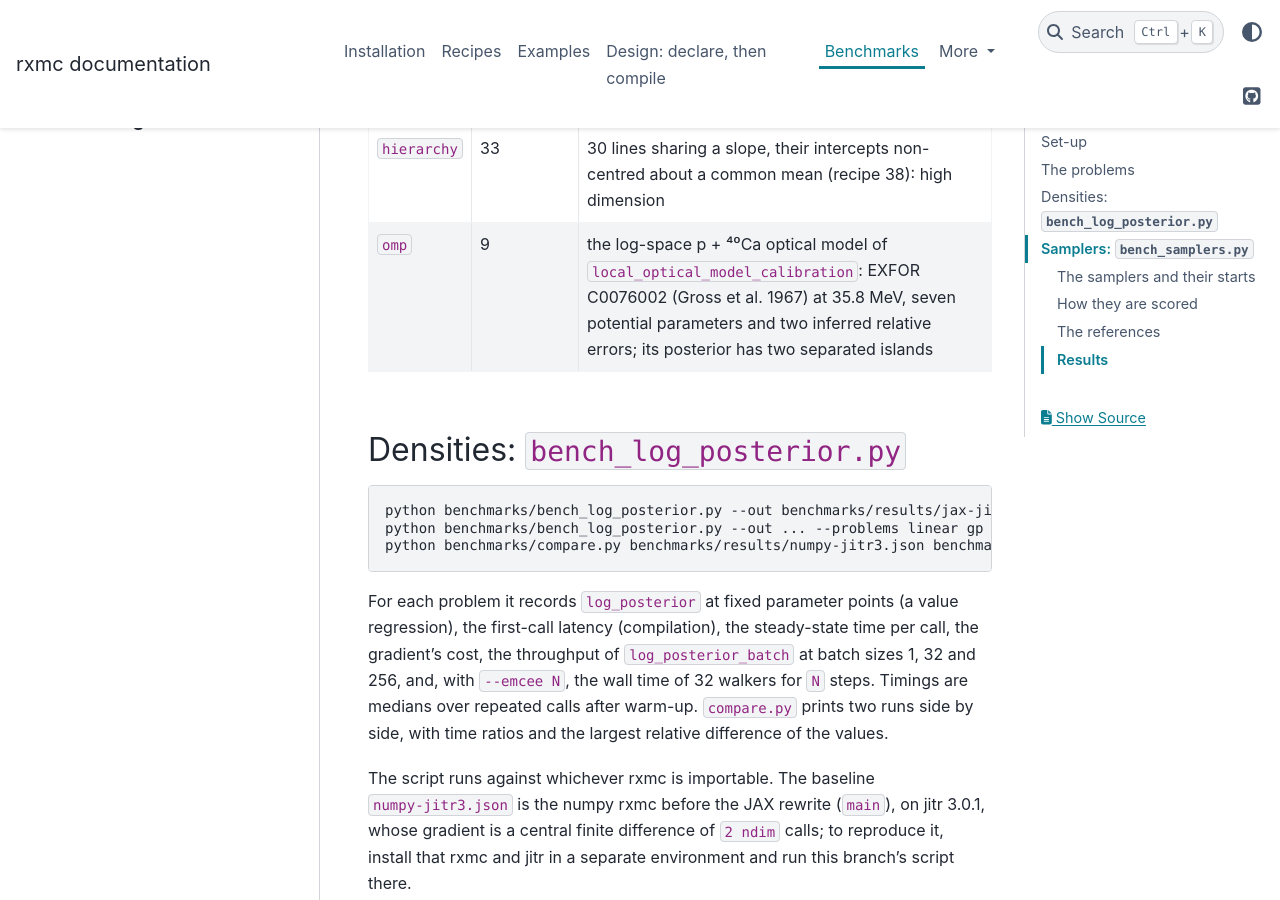
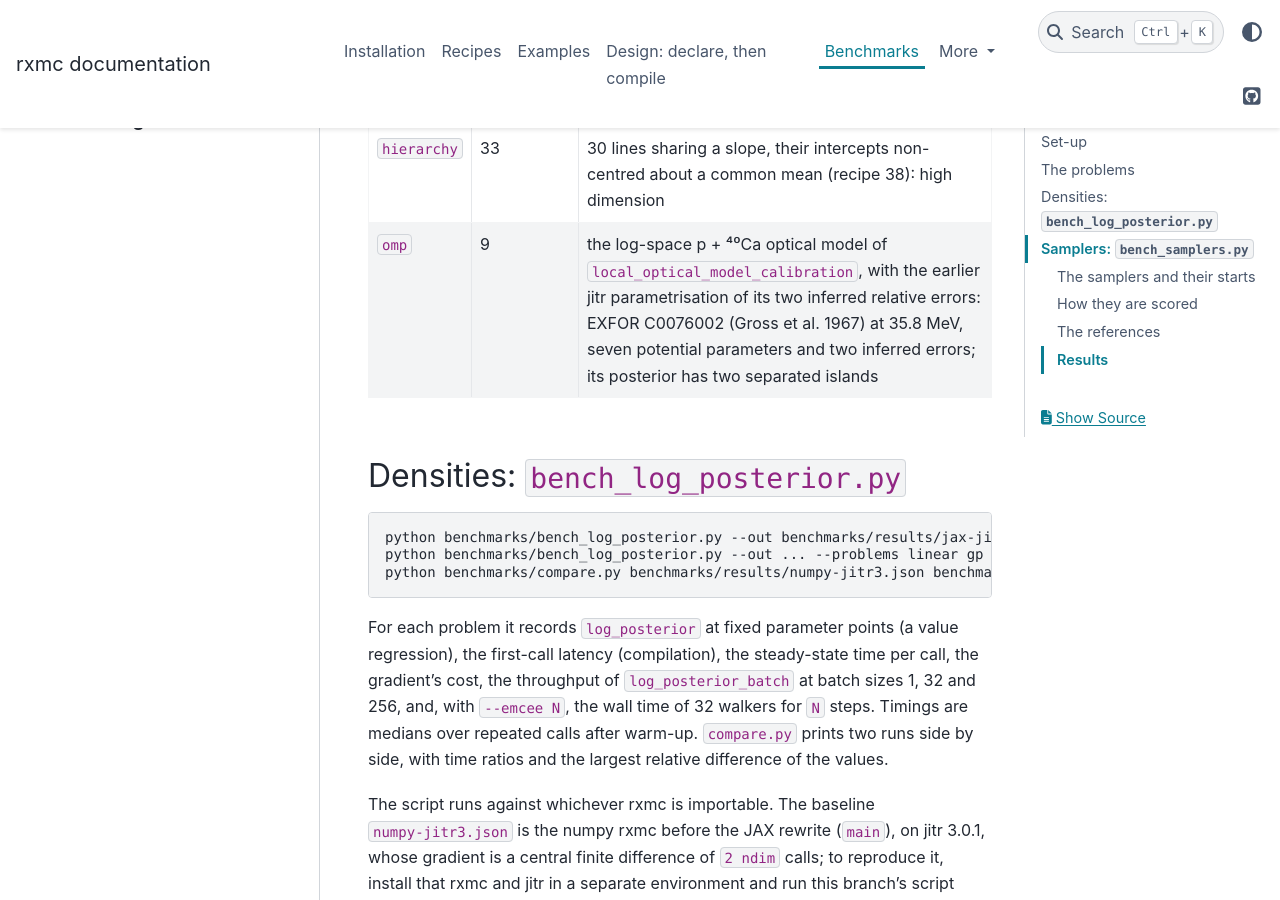
Before and after one commit to beykyle/rxmc, a Sphinx documentation site: the page built from docs/benchmarks.md, in a window 1280 px wide and 900 px high, scrolled down 1226 px. Built offline with Sphinx 7.4.7 and the PyData theme 0.15.4, drawn with Linux system fonts in a browser that asks for light colours; pages that are not in the unit, such as notebooks, are missing from menus; the version number could not be read and is left out.

```diff
--- a/docs/benchmarks.md
+++ b/docs/benchmarks.md
@@ -33,7 +33,7 @@ uv sync --managed-python --extra examples --extra samplers
 | `elastic` | 5 | `ElasticXS` at four energies with a proportional model error (recipes 15, 26): the reaction solver |
 | `ias` | 4 | an `IsobaricAnalogPN` prediction at one energy |
 | `hierarchy` | 33 | 30 lines sharing a slope, their intercepts non-centred about a common mean (recipe 38): high dimension |
-| `omp` | 9 | the log-space p + ⁴⁰Ca optical model of `local_optical_model_calibration`: EXFOR C0076002 (Gross et al. 1967) at 35.8 MeV, seven potential parameters and two inferred relative errors; its posterior has two separated islands |
+| `omp` | 9 | the log-space p + ⁴⁰Ca optical model of `local_optical_model_calibration`, with the earlier jitr parametrisation of its two inferred relative errors: EXFOR C0076002 (Gross et al. 1967) at 35.8 MeV, seven potential parameters and two inferred errors; its posterior has two separated islands |
 
 ## Densities: `bench_log_posterior.py`
 
```
Also changed, not shown: docs/design.md (+3 -3 lines), 3 other files.
